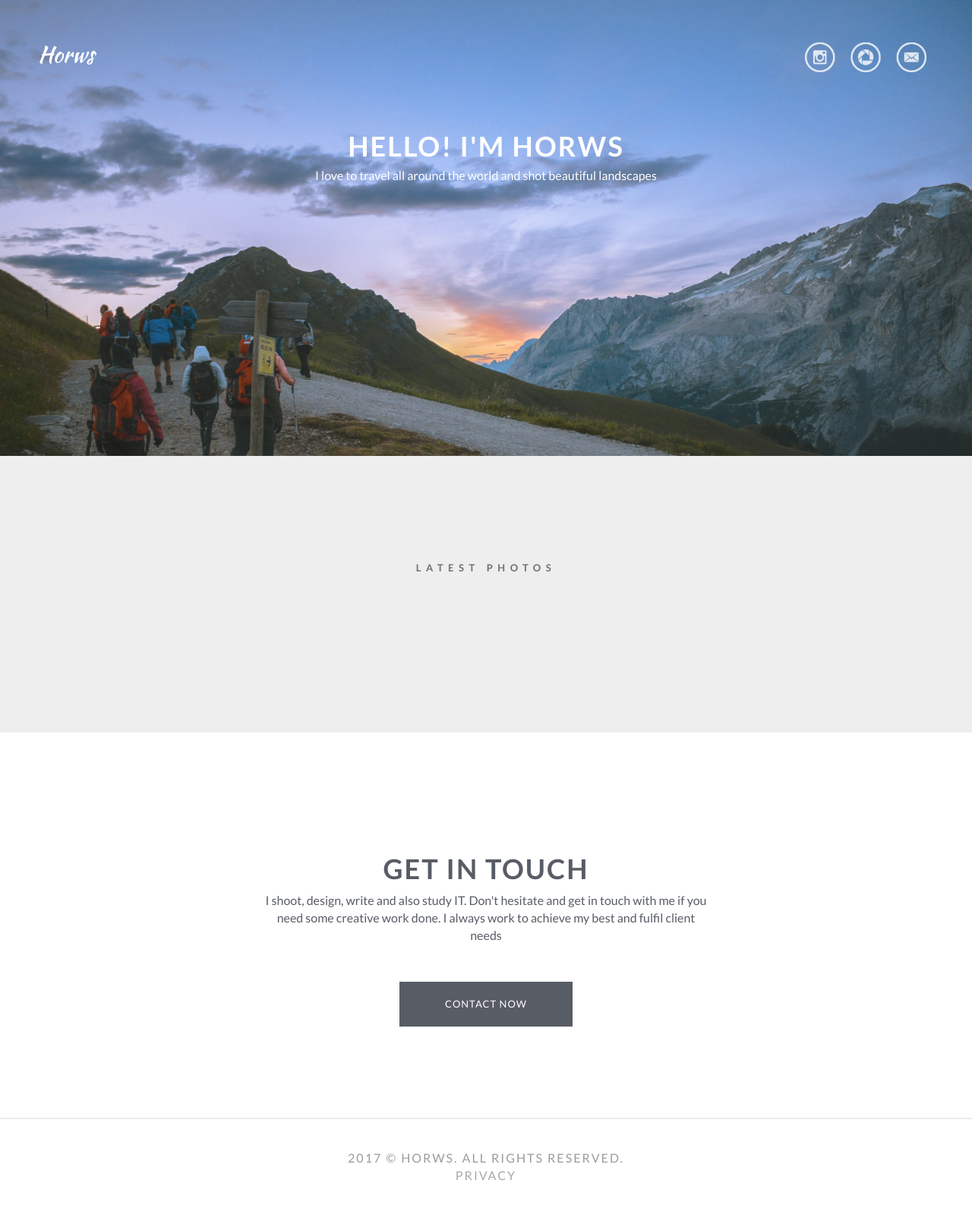
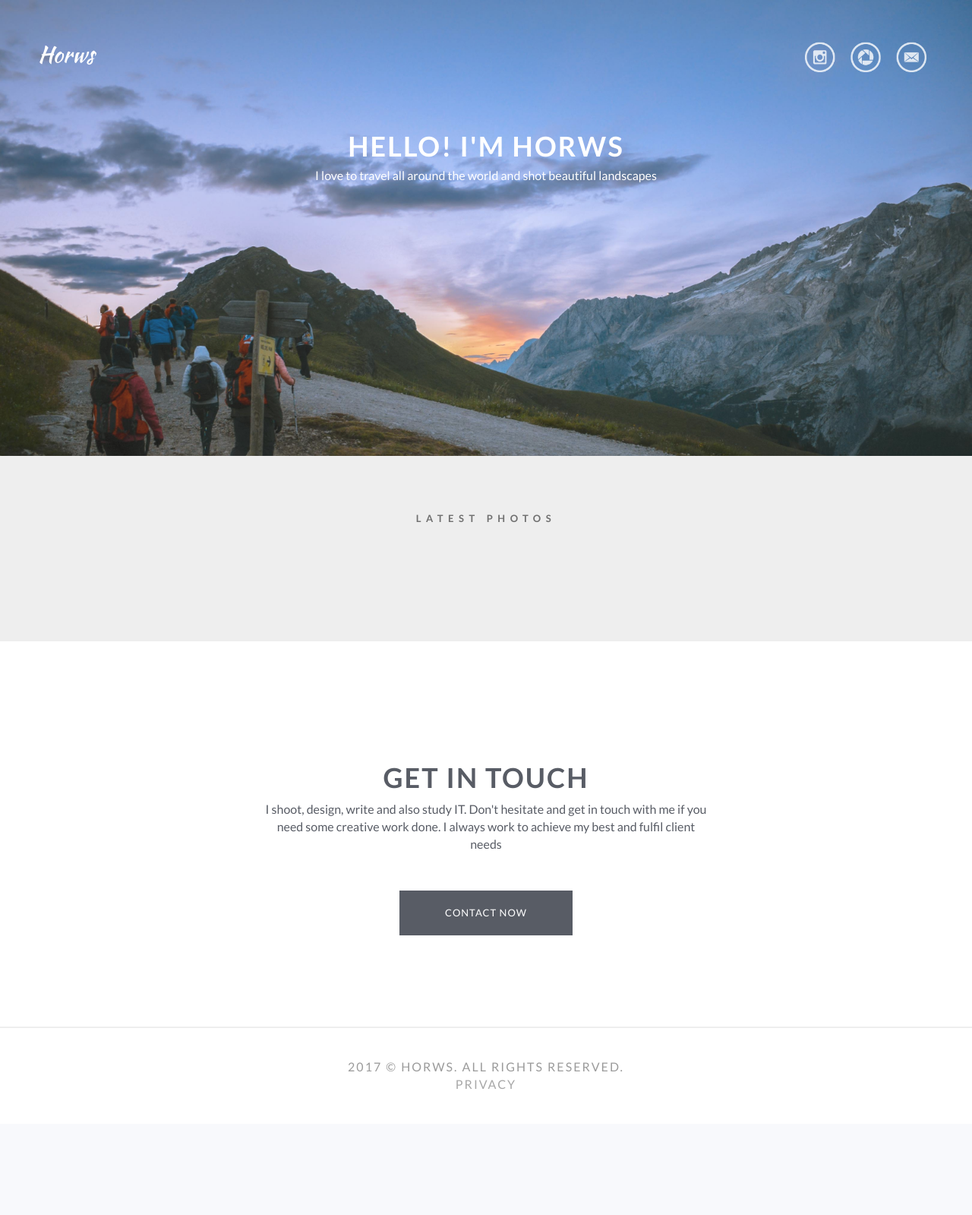
Before and after one commit to alePistola7CE/Horws-website, a PHP site: page / in a window 1280 px wide. Shown: the whole page at 76% size. After the commit the page ends 1433 px from the top, so only its background shows below. Run offline with PHP 8.4, Linux system fonts and the light colour scheme; some libraries are stand-ins or nearby versions.

Commit message:
fixed h3 on index

```diff
--- a/css/style.scss
+++ b/css/style.scss
@@ -194,6 +194,12 @@ header {
   margin-top: 50px;
 }
 
+div.row.first-page{
+  margin-top: 0px;
+  margin-bottom:30px;
+
+}
+
 .instagram-content {
 
 
@@ -205,7 +211,12 @@ header {
         text-align: center;
         padding: $padding*5 0;
         color: darken($lightgrey, 50%);
-        margin-top: 40px;
+        margin-top: 30px;
+    }
+
+    h3.first-page{
+        padding: 45px 0;
+        margin-bottom: 50px;
     }
 
     .photo-box {
--- a/index.html
+++ b/index.html
@@ -56,13 +56,13 @@
     <!-- instagrammmmm -->
     <section class="instagram-wrap">
       <div class="container">
-        <div class="row">
+        <div class="row first-page">
             <div class="col-xs-12">
                 <div class="instagram-content">
-                    <h3>Latest Photos</h3>
-                    <div class="row photos-wrap">
+                    <h3 class='first-page'>Latest Photos</h3>
+                    <div class="row first-page photos-wrap">
                     <!-- Instafeed target div -->
-                      <div id="instafeed"><div class="row"></div></div>
+                      <div id="instafeed"></div>
                       <!--<div id="instafeed2"><div class="row"></div></div>-->
 
                     </div>
```
Also changed, not shown: css/style.css, images/all.jpg, images/mountains.jpg, 1 other file.
